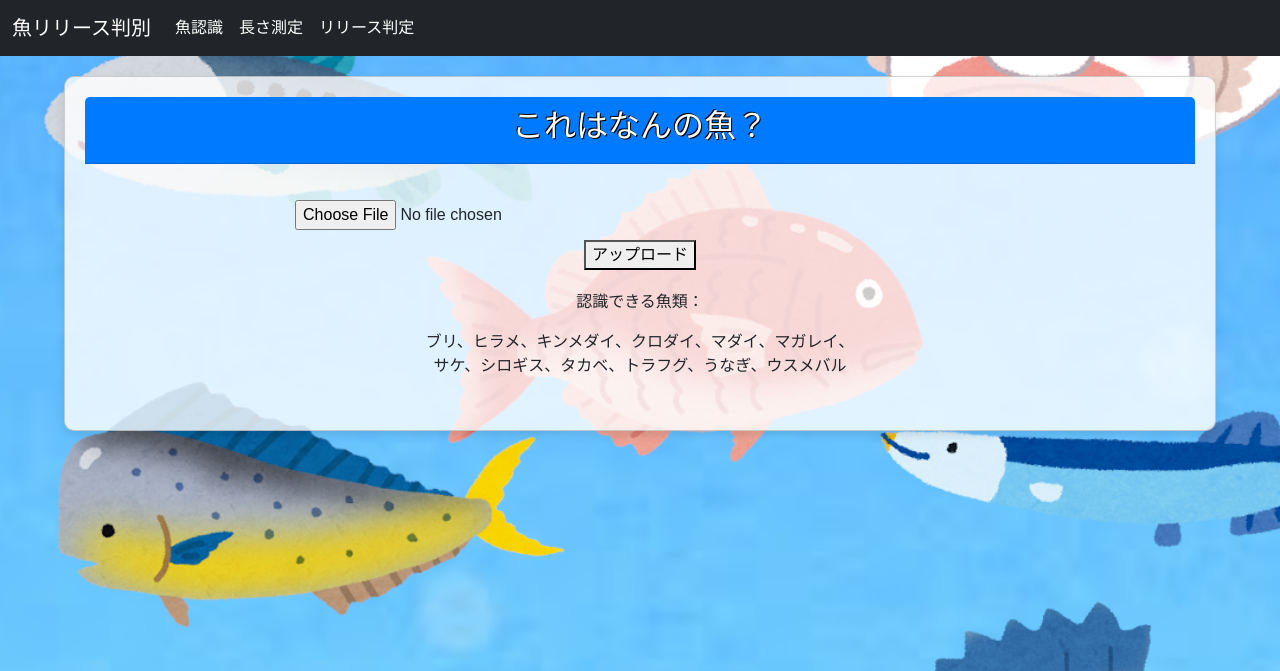
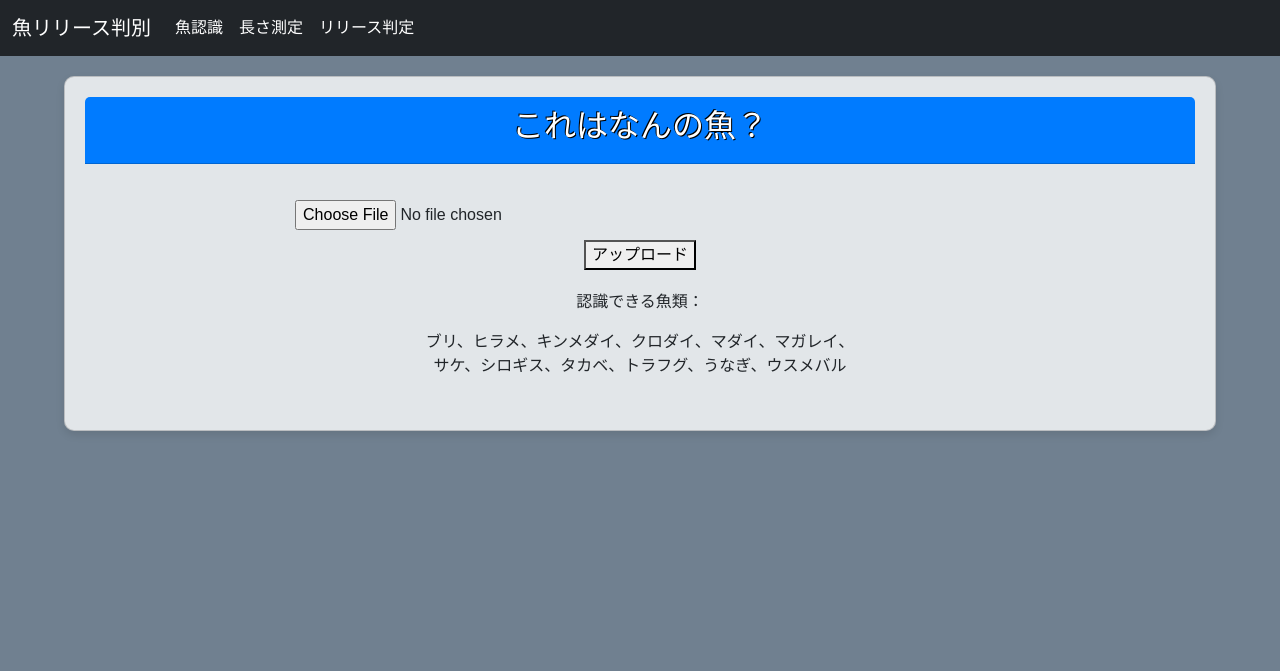
Before and after one commit to Reirei501/ProjectC-2024-FishRelease, a Flask app: page / in a window 1280 px wide. Shown: the top 671 px of the page. Run offline with Flask 3, Linux system fonts and the light colour scheme.

Commit message:
背景変更

```diff
--- a/static/style.css
+++ b/static/style.css
@@ -2,16 +2,7 @@
 
 body {
     font-family: Arial, sans-serif;
-    background-image: url(images/sakana.png);
-    background-position: center center;
-    /* 画像をタイル状に繰り返し表示しない */
-    background-repeat: no-repeat;
-    /* コンテンツの高さが画像の高さより大きい時、動かないように固定 */
-    background-attachment: fixed;
-    /* 表示するコンテナの大きさに基づいて、背景画像を調整 */
-    background-size: cover;
-    /* 背景画像が読み込まれる前に表示される背景のカラー */
-    background-color: #464646;
+    background-color: #708090;
 }
 
 main {
```
Also changed, not shown: static/images/sakana.png (deleted).
